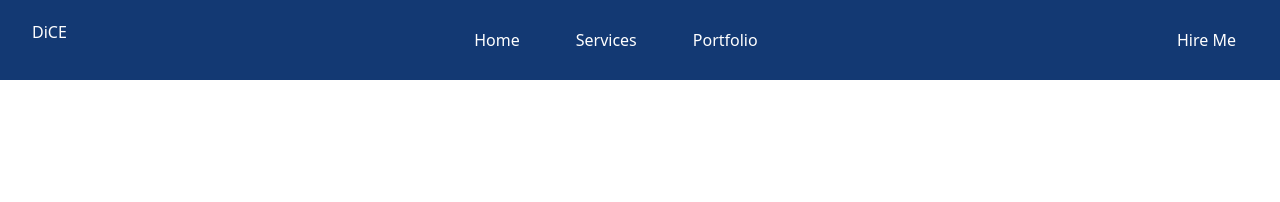
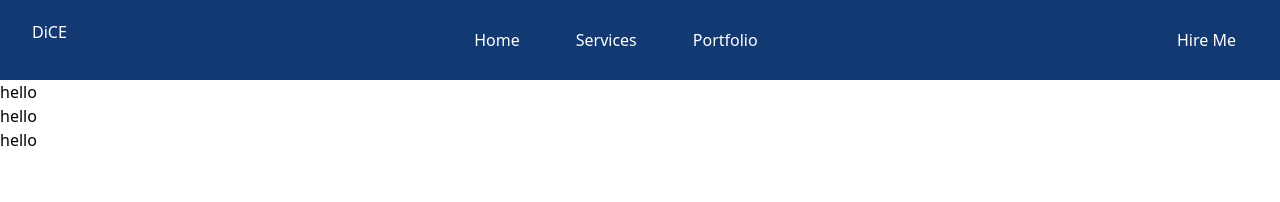
Before and after one commit to DC-21/port, a React (Vite) app: page / in a window 1280 px wide. Shown: the top 202 px of the page. Built offline with nearby package versions, Linux system fonts and the light colour scheme.

Commit message:
first commit

```diff
--- a/src/App.jsx
+++ b/src/App.jsx
@@ -3,11 +3,17 @@ import reactLogo from './assets/react.svg'
 import viteLogo from '/vite.svg'
 import './App.css'
 import Navbar from './components/Navbar'
+import Hero from './components/Hero'
+import Services from './components/Services'
+import Portfolio from './components/Portfolio'
 
 function App() {
   return (
     <>
     <Navbar/>
+    <Hero/>
+    <Services/>
+    <Portfolio/>
     </>
   )
 }
--- /dev/null
+++ b/src/components/Hero.jsx
@@ -0,0 +1,11 @@
+import React from 'react'
+
+const Hero = () => {
+  return (
+    <div>
+      hello
+    </div>
+  )
+}
+
+export default Hero
--- /dev/null
+++ b/src/components/Portfolio.jsx
@@ -0,0 +1,11 @@
+import React from 'react'
+
+const Portfolio = () => {
+  return (
+    <div>
+      hello
+    </div>
+  )
+}
+
+export default Portfolio
--- /dev/null
+++ b/src/components/Services.jsx
@@ -0,0 +1,11 @@
+import React from 'react'
+
+const Services = () => {
+  return (
+    <div>
+      hello
+    </div>
+  )
+}
+
+export default Services
```
